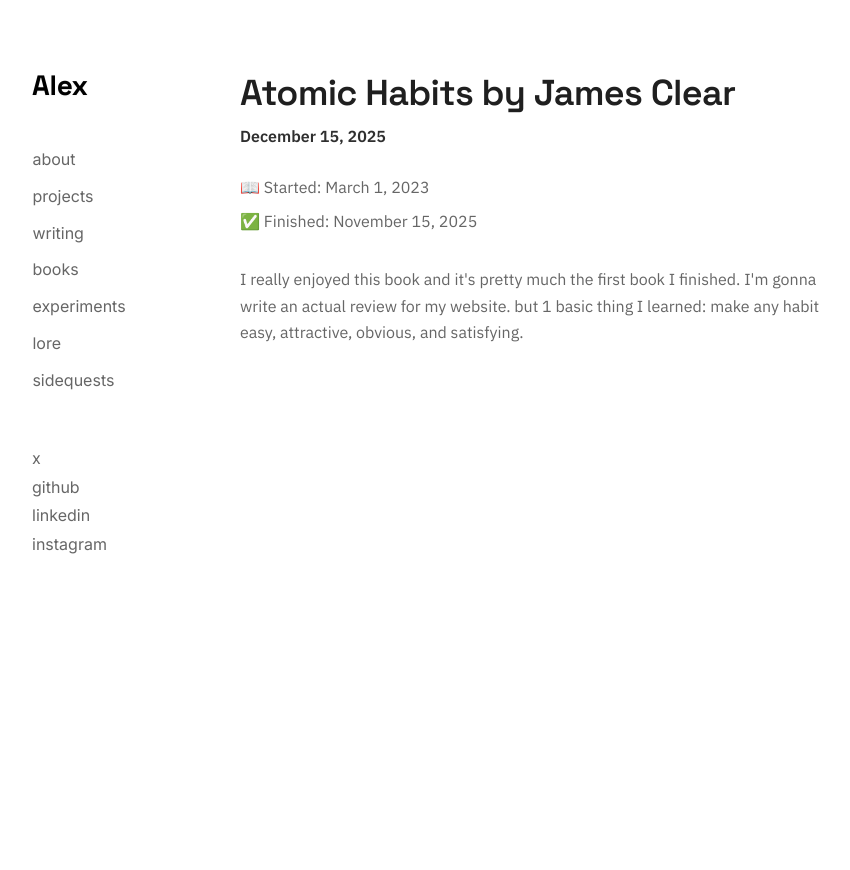
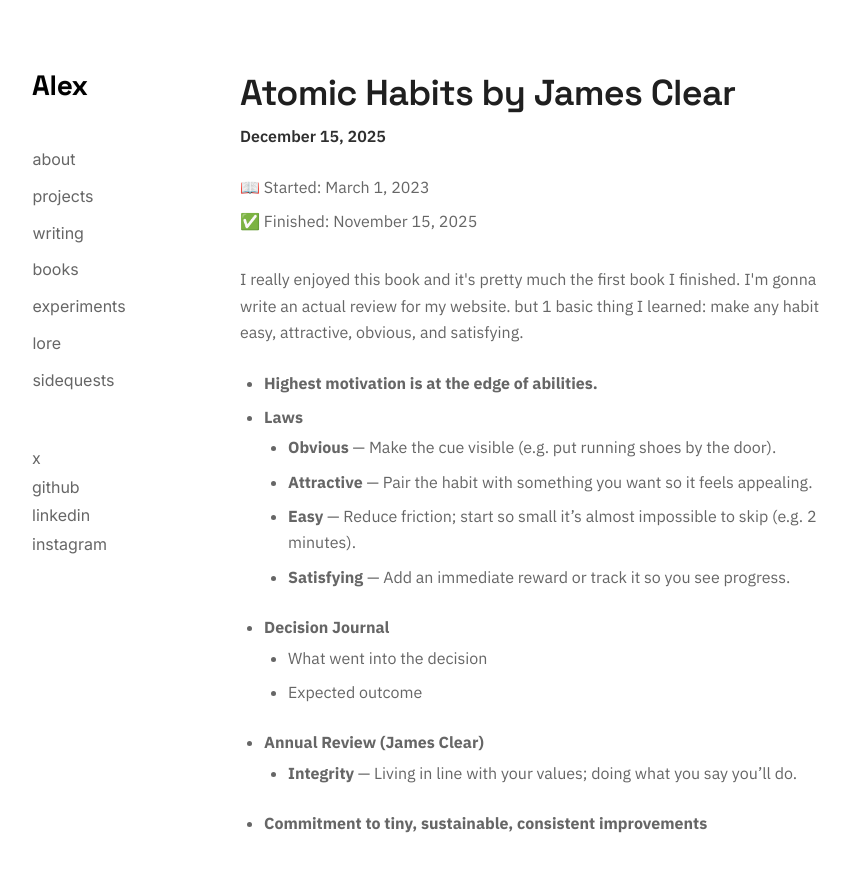
Before and after one commit to alexshibu1/alexshibu.com, a Next.js app: page /essay/atomic-habits in a window 1280 px wide. Shown: the top 870 px of the page, without its empty margins (48-898 px from the left). Before the commit the page ends 800 px from the top, so only its background shows below. Built offline with nearby package versions, Linux system fonts and the light colour scheme.

Commit message:
added my notes about atomic habits

```diff
--- a/app/books/BookCard.tsx
+++ b/app/books/BookCard.tsx
@@ -59,7 +59,7 @@
         </div>
 
         {book.summary ? (
-          <p className="text-sm md:text-base text-gray-600 leading-relaxed !mb-[4px]">
+          <p className="!text-[14px] text-gray-600 leading-relaxed !mb-[4px] max-w-[85%]">
             {book.summary}
           </p>
         ) : null}
--- a/app/books/page.tsx
+++ b/app/books/page.tsx
@@ -84,7 +84,7 @@
         </div>
       </div>
 
-      <ul className="mt-6">
+      <ul className="mt-2">
         {sortedBooks.map((book) => (
           <BookCard key={`${book.title}-${book.author}`} book={book} />
         ))}
--- a/app/essay/atomic-habits/page.mdx
+++ b/app/essay/atomic-habits/page.mdx
@@ -35,4 +35,39 @@
     I'm gonna write an actual review for my website. but 1 basic thing I
     learned: make any habit easy, attractive, obvious, and satisfying.
   </p>
+
+  <ul style={{ listStyleType: "disc", paddingLeft: "1.5rem", margin: "0.5rem 0 1rem 0" }}>
+   <li>
+     <strong>Highest motivation is at the edge of abilities.</strong>
+
+   </li>
+
+    <li style={{ marginBottom: "0.35rem" }}>
+      <strong>Laws</strong>
+      <ul style={{ listStyleType: "disc", paddingLeft: "1.5rem", marginTop: "0.25rem" }}>
+        <li><strong>Obvious</strong> — Make the cue visible (e.g. put running shoes by the door).</li>
+        <li><strong>Attractive</strong> — Pair the habit with something you want so it feels appealing.</li>
+        <li><strong>Easy</strong> — Reduce friction; start so small it’s almost impossible to skip (e.g. 2 minutes).</li>
+        <li><strong>Satisfying</strong> — Add an immediate reward or track it so you see progress.</li>
+      </ul>
+    </li>
+    <li style={{ marginBottom: "0.35rem" }}>
+      <strong>Decision Journal</strong>
+      <ul style={{ listStyleType: "disc", paddingLeft: "1.5rem", marginTop: "0.25rem" }}>
+        <li>What went into the decision</li>
+        <li>Expected outcome</li>
+      </ul>
+    </li>
+    <li style={{ marginBottom: "0.35rem" }}>
+      <strong>Annual Review (James Clear)</strong>
+      <ul style={{ listStyleType: "disc", paddingLeft: "1.5rem", marginTop: "0.25rem" }}>
+        <li><strong>Integrity</strong> — Living in line with your values; doing what you say you’ll do.</li>
+      </ul>
+    </li>
+    <li>
+    <strong>Commitment to tiny, sustainable, consistent improvements</strong>
+
+      </li>
+
+  </ul>
 </div>
```
